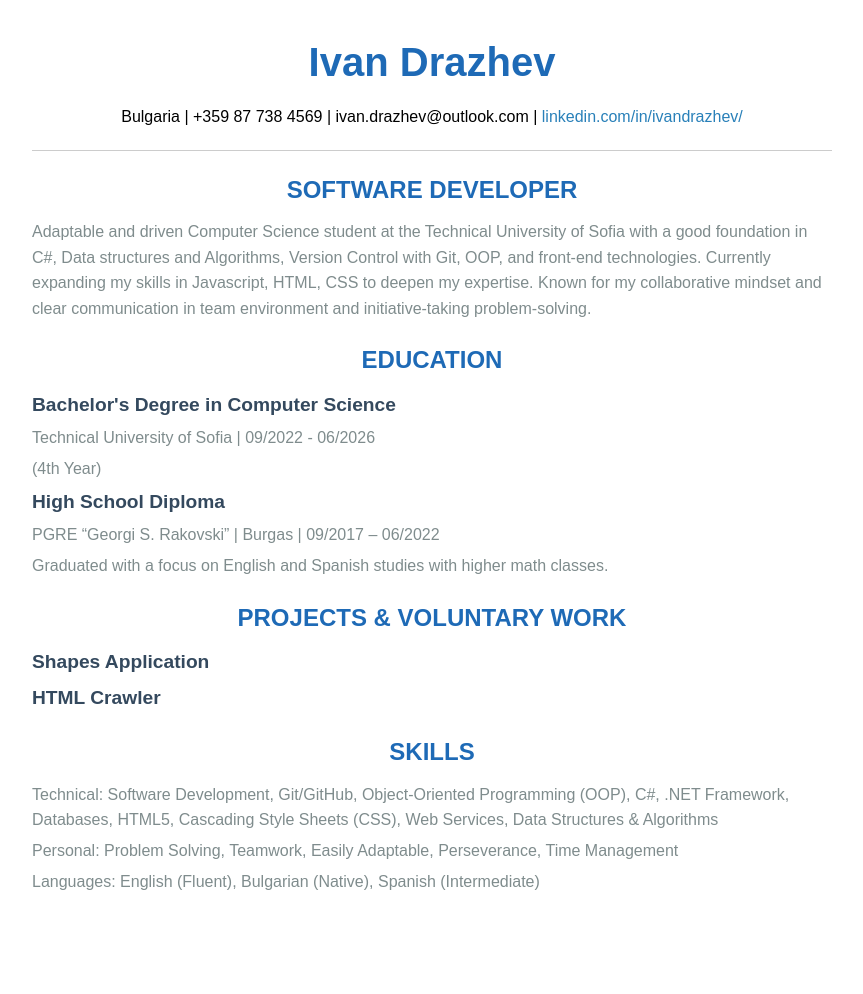
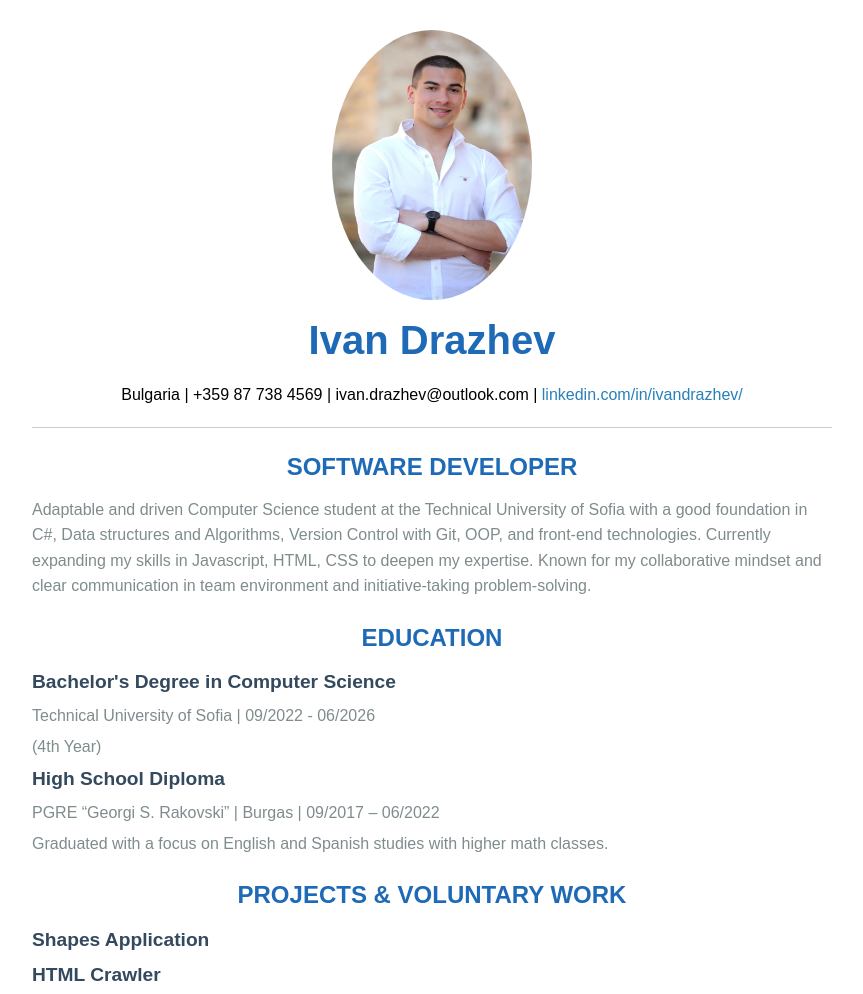
Before and after one commit to UnnamedFigr/SinglePageResume, a plain HTML site: page index.html in a window 1280 px wide. Shown: the top 994 px of the page, without its empty margins (208-1071 px from the left). Before the commit the page ends 934 px from the top, so only its background shows below. Drawn offline with Linux system fonts and the light colour scheme.

Commit message:
integration of media in the website

```diff
--- a/index.html
+++ b/index.html
@@ -8,6 +8,7 @@
 </head>
 <body>
     <header>
+        <img src="img/508A9605.JPG" alt="avatar-photo"/>
         <h1 id="full-name">Ivan Drazhev</h1>
         <div id="contact-details">
             <p class="contact-item">Bulgaria | +359 87 738 4569 | ivan.drazhev@outlook.com | <a href="https://www.linkedin.com/in/ivandrazhev/" target="_blank" class="link">linkedin.com/in/ivandrazhev/</a></p>
--- a/scripts.js
+++ b/scripts.js
@@ -16,3 +16,7 @@ titles.forEach((title) =>{
         }
     })
 })
+const links = [
+    {'first-year':'https://github.com/UnnamedFigr/Technical-University-Sofia-Exercises/tree/main/First_year/SecondSemesterProject/CourseWork'} ,
+    {'second-year': 'https://github.com/UnnamedFigr/Technical-University-Sofia-Exercises/tree/main/Second_year/Coursework_HtmlCrawler/HtmlCrawler/HtmlCrawler2.2'}
+]
--- a/styles.css
+++ b/styles.css
@@ -20,6 +20,11 @@ header {
     text-align: center;
     padding: 10px 0;
     border-bottom: 1px solid #ccc;
+}
+header img {
+    border-radius: 50%;
+    width: 200px;
+    height: 270px;
 }
 h1, h2 {
     color: var(--primary-color);
```
